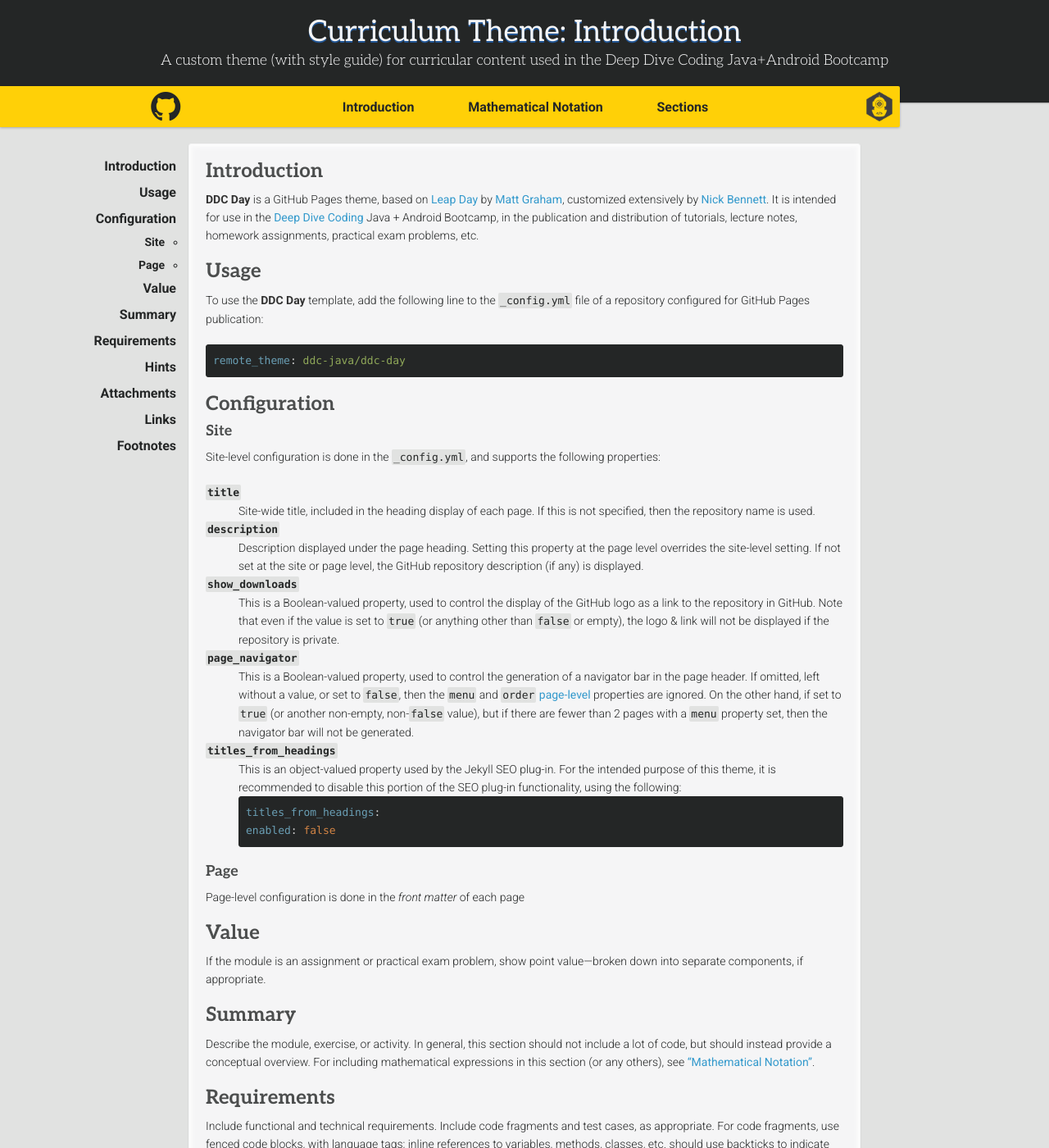
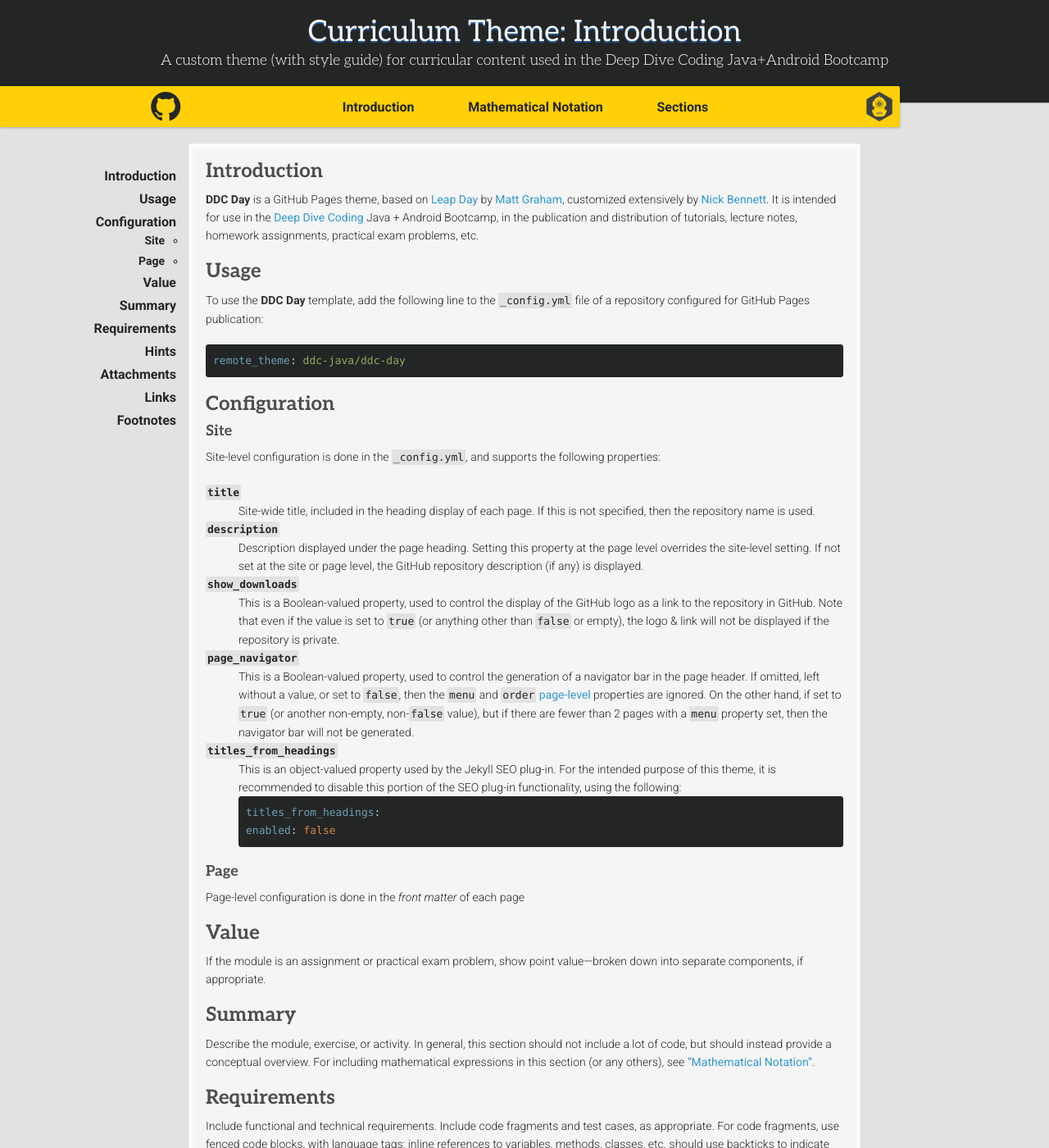
Before and after one commit to ddc-java/ddc-day, a Jekyll site: the page built from index.md, in a window 1280 px wide and 1400 px high. Shown: the whole window at 82% size. Built offline with Jekyll 4.4.1, drawn with Linux system fonts in a browser that asks for light colours; nearby versions of some CDN libraries; some web fonts are replaced.

Commit message:
Adjust side navigator line heights.

```diff
--- a/_sass/ddc-day.scss
+++ b/_sass/ddc-day.scss
@@ -379,7 +379,7 @@
         font-family: "Roboto", "Franklin Gothic Medium", Tahoma, sans-serif;
         padding: 0;
         line-height: 1.0;
-        margin-bottom: 1em;
+        margin-top: 0.75em;
 
         a {
 
@@ -403,7 +403,7 @@
           font-size: 16px;
 
           & + .tag-h3 {
-            margin-top: -0.25em;
+            margin-top: 0.5em;
           }
 
         }
```
